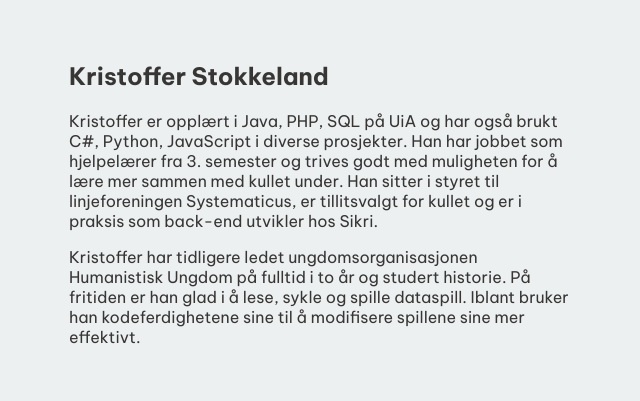
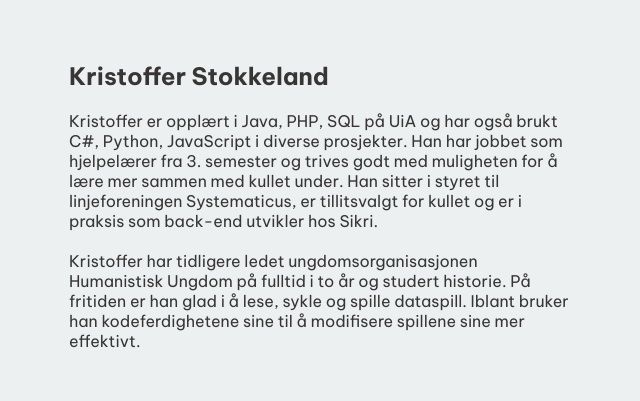
Before and after one commit to LarsHusfloen/IS-310-Bachelor, a plain HTML site: page index.html in a window 1280 px wide. Shown: the part 2212-2613 px from the top of the page, 495-1135 px from the left. Drawn offline with Linux system fonts and the light colour scheme.

Commit message:
Formatted kristoffers text

```diff
--- a/index.html
+++ b/index.html
@@ -176,9 +176,14 @@
                 </div>
                 <div class="about-me-info">
                     <h2>Kristoffer Stokkeland</h2>
-                    <p><span>Kristoffer er opplært i Java, PHP, SQL på UiA og har også brukt C#, Python, JavaScript i diverse prosjekter. Han har jobbet som hjelpelærer fra 3. semester og trives godt med muligheten for å lære mer sammen med kullet under. Han sitter i styret til linjeforeningen Systematicus, er tillitsvalgt for kullet og er i praksis som back-end utvikler hos Sikri.</span>
-                    </p>
-                    <p><span>Kristoffer har tidligere ledet ungdomsorganisasjonen Humanistisk Ungdom på fulltid i to år og studert historie. På fritiden er han glad i å lese, sykle og spille dataspill. Iblant bruker han kodeferdighetene sine til å modifisere spillene sine mer effektivt.</span>
+                    <p>Kristoffer er opplært i Java, PHP, SQL på UiA og har også brukt C#, Python, JavaScript i diverse
+                        prosjekter. Han har jobbet som hjelpelærer fra 3. semester og trives godt med muligheten for å
+                        lære mer sammen med kullet under. Han sitter i styret til linjeforeningen Systematicus, er
+                        tillitsvalgt for kullet og er i praksis som back-end utvikler hos Sikri.
+                        <br><br>
+                        Kristoffer har tidligere ledet ungdomsorganisasjonen Humanistisk Ungdom på fulltid i to år og
+                        studert historie. På fritiden er han glad i å lese, sykle og spille dataspill. Iblant bruker han
+                        kodeferdighetene sine til å modifisere spillene sine mer effektivt.
                     </p>
                 </div>
             </div>
```
